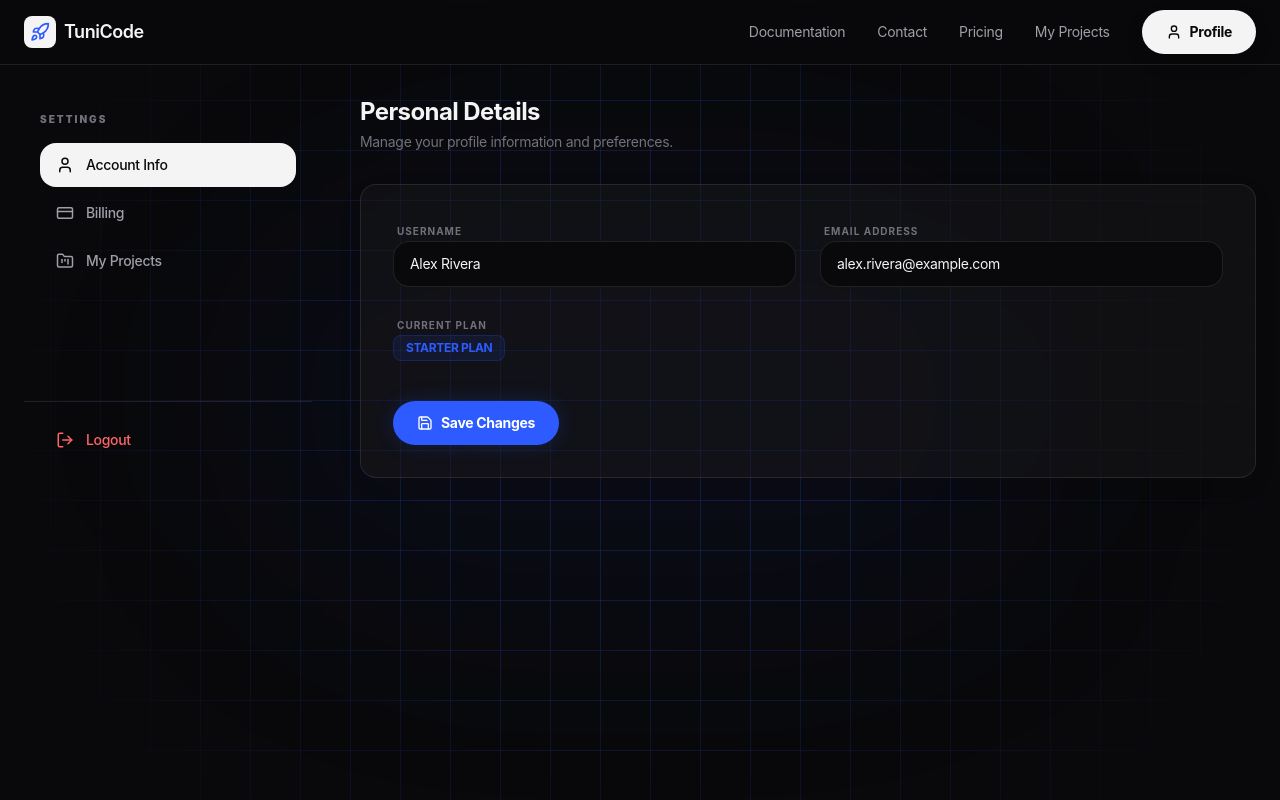
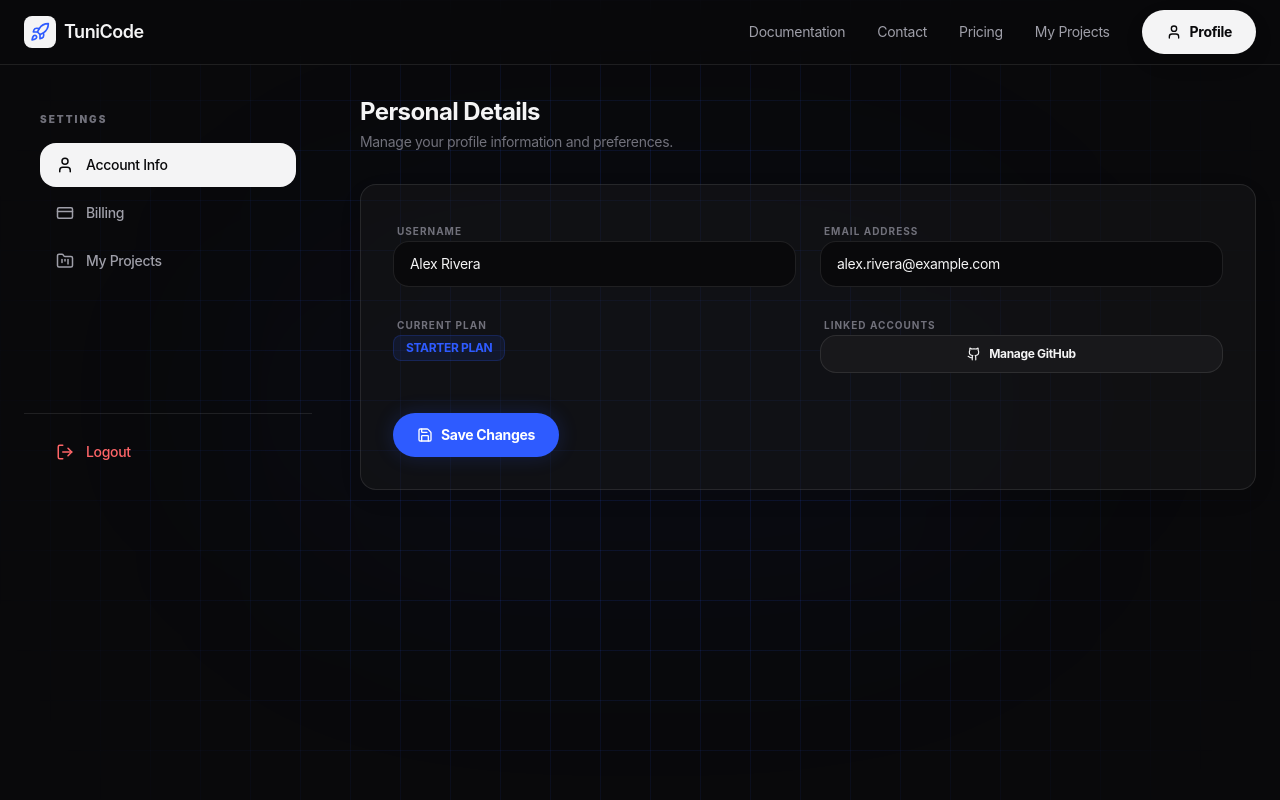
Before and after one commit to GhaithBenHmida/tunicode-vibe-saas, a React app: page /profile in a window 1280 px wide. Built offline with nearby package versions, Linux system fonts and the light colour scheme; the HTML template or start-up script is replaced by a standard one.

Commit message:
Initial project files

```diff
--- a/src/components/ui/GridBackground.jsx
+++ b/src/components/ui/GridBackground.jsx
@@ -2,7 +2,7 @@ export default function GridBackground() {
   return (
     <div className="absolute inset-0 z-[-1] pointer-events-none overflow-hidden">
       <div className="absolute inset-0 neon-grid" />
-      <div className="absolute top-1/4 left-1/2 -translate-x-1/2 w-[800px] h-[400px] bg-brand-blue/5 blur-[120px] rounded-full" />
+      <div className="absolute top-1/4 left-1/2 -translate-x-1/2 w-[800px] h-[400px] bg-brand-blue/[0.03] blur-[120px] rounded-full" />
     </div>
   );
 }
--- a/src/index.css
+++ b/src/index.css
@@ -25,8 +25,8 @@ body {
 
 .neon-grid {
   background-image:
-    linear-gradient(to right, rgba(46, 91, 255, 0.2) 1px, transparent 1px),
-    linear-gradient(to bottom, rgba(46, 91, 255, 0.2) 1px, transparent 1px);
+    linear-gradient(to right, rgba(46, 91, 255, 0.12) 1px, transparent 1px),
+    linear-gradient(to bottom, rgba(46, 91, 255, 0.12) 1px, transparent 1px);
   background-size: 50px 50px;
   mask-image: radial-gradient(circle at center, black 30%, transparent 90%);
 }
--- a/src/pages/MyProjects.jsx
+++ b/src/pages/MyProjects.jsx
@@ -1,5 +1,5 @@
 import { useState, useMemo } from 'react'
-import { Search, SortAsc, SortDesc, MoreVertical, Edit2, Trash2, Globe, Lock, Clock, Calendar } from 'lucide-react'
+import { Search, SortAsc, SortDesc, MoreVertical, Edit2, Trash2, Globe, Lock, Clock, Calendar, Download } from 'lucide-react'
 import { useNavigate } from 'react-router-dom'
 import Card from '../components/ui/Card'
 import Button from '../components/ui/Button'
@@ -46,7 +46,13 @@ export default function MyProjects() {
             <p className="text-zinc-400">Manage and monitor your TuniCode creations.</p>
           </div>
 
-          <Button variant="brand" onClick={() => navigate('/?new=true')}>New Project</Button>
+          <div className="flex items-center gap-3">
+            <Button variant="secondary" className="!rounded-2xl">
+              <Download size={16} />
+              Import Projects
+            </Button>
+            <Button variant="brand" onClick={() => navigate('/?new=true')}>New Project</Button>
+          </div>
         </div>
 
         <div className="flex flex-col lg:flex-row gap-4 items-center justify-between">
--- a/src/pages/Profile.jsx
+++ b/src/pages/Profile.jsx
@@ -1,15 +1,17 @@
 import { useState } from 'react'
 import { useNavigate } from 'react-router-dom'
-import { User, CreditCard, FolderKanban, LogOut, Save } from 'lucide-react'
+import { User, CreditCard, FolderKanban, LogOut, Save, Github } from 'lucide-react'
 import Card from '../components/ui/Card'
 import Button from '../components/ui/Button'
 import Input from '../components/ui/Input'
 import PricingSection from '../components/PricingSection'
 import GridBackground from '../components/ui/GridBackground'
+import Modal from '../components/ui/Modal'
 
 export default function Profile() {
   const [activeTab, setActiveTab] = useState('account_info')
   const [userName, setUserName] = useState('Alex Rivera')
+  const [isLogoutModalOpen, setIsLogoutModalOpen] = useState(false)
   const navigate = useNavigate()
 
   const menuItems = [
@@ -17,6 +19,11 @@ export default function Profile() {
     { id: 'billing', label: 'Billing', icon: CreditCard },
     { id: 'myprojects', label: 'My Projects', icon: FolderKanban, onClick: () => navigate('/my-projects') },
   ]
+
+  const handleLogout = () => {
+    // Implement actual logout logic here
+    navigate('/')
+  }
 
   const renderContent = () => {
     switch (activeTab) {
@@ -42,12 +49,25 @@ export default function Profile() {
                   className="opacity-50"
                 />
               </div>
+              <div className="grid grid-cols-1 md:grid-cols-2 gap-6">
                 <div className="space-y-2">
                   <label className="text-[10px] font-bold uppercase tracking-widest text-zinc-500 ml-1">Current Plan</label>
                   <div className="flex items-center gap-3">
                     <span className="px-3 py-1 rounded-lg bg-brand-blue/10 border border-brand-blue/20 text-brand-blue text-xs font-bold uppercase">
                       Starter Plan
                     </span>
+                  </div>
+                </div>
+                <div className="space-y-2">
+                  <label className="text-[10px] font-bold uppercase tracking-widest text-zinc-500 ml-1">Linked Accounts</label>
+                  <Button
+                    variant="secondary"
+                    className="w-full !rounded-2xl !py-2.5 h-auto text-xs"
+                    onClick={() => navigate('/link')}
+                  >
+                    <Github size={14} />
+                    Manage GitHub
+                  </Button>
                 </div>
               </div>
               <div className="pt-4">
@@ -130,7 +150,10 @@ export default function Profile() {
           </div>
 
           <div className="mt-auto p-4 border-t border-zinc-200/10">
-             <button className="w-full flex items-center gap-3 px-4 py-3 rounded-2xl text-sm font-medium text-red-400 hover:bg-red-500/10 transition-all">
+             <button
+                onClick={() => setIsLogoutModalOpen(true)}
+                className="w-full flex items-center gap-3 px-4 py-3 rounded-2xl text-sm font-medium text-red-400 hover:bg-red-500/10 transition-all"
+             >
                 <LogOut size={18} />
                 Logout
              </button>
@@ -142,6 +165,16 @@ export default function Profile() {
           {renderContent()}
         </div>
       </div>
+
+      <Modal
+        isOpen={isLogoutModalOpen}
+        onClose={() => setIsLogoutModalOpen(false)}
+        onConfirm={handleLogout}
+        title="Confirm Logout"
+        message="Are you sure you want to log out of your TuniCode account? You will need to sign in again to access your projects."
+        confirmLabel="Log Out"
+        variant="danger"
+      />
     </div>
   )
 }
```
Lines whose indentation alone changed are shown as unchanged.
